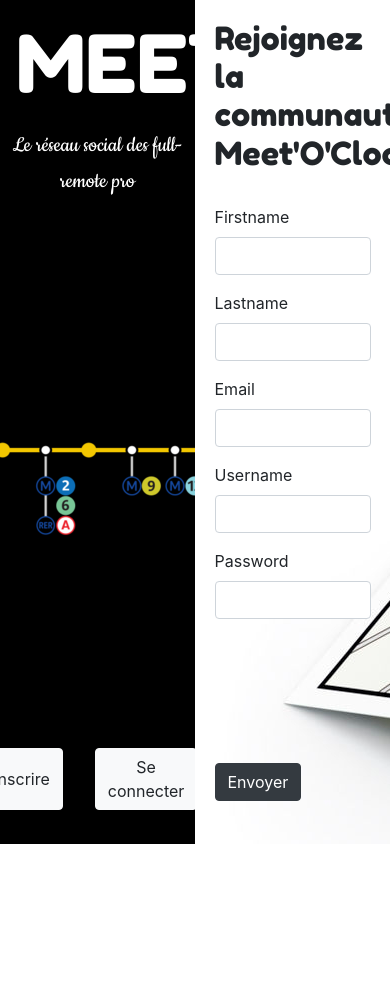
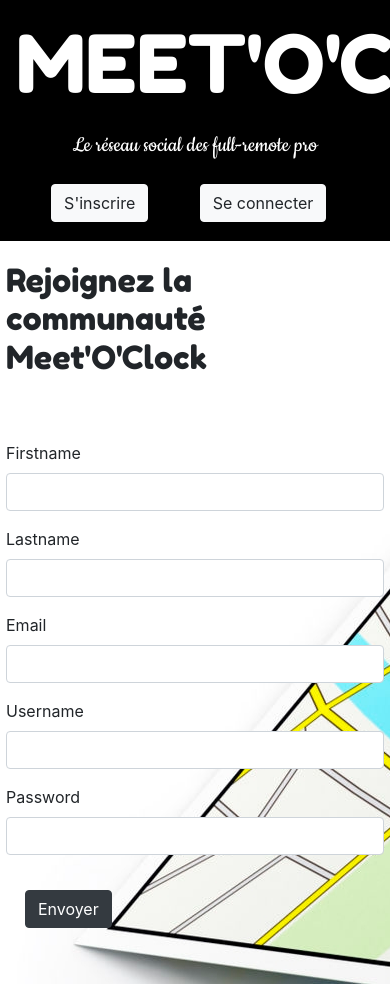
Before and after one commit to AnaiO/meet-o-clock, a Symfony app: template templates/home/index.html.twig in a window 390 px wide; the page is wider, and only the part inside the window is pictured. Before the commit the page ends 844 px from the top of that part, so only its background shows below. Run offline with Twig, Linux system fonts and the light colour scheme; the template is opened without the code that fills it, so the values that code supplies are empty; form fields are guessed from the names that the template uses; some libraries are stand-ins or nearby versions.

Commit message:
bootstrap breakpoints Responsive

```diff
--- a/public/css/styles.css
+++ b/public/css/styles.css
@@ -1,8 +1,7 @@
+
 .homepage--left{
     background-color: black;
     text-align: center;
-    width: 50vw;
-    height: 100vh;
     display: flex;
     flex-direction: column;
 
@@ -12,7 +11,7 @@
 .homepage--left h1{
     font-family: 'Fredoka One', cursive;
     color: white;
-    font-size: 5rem;
+    font-size: 5em;
     margin: 1rem;
 }
 
@@ -26,6 +25,7 @@
 
 .homepage--main{
     display: flex;
+    min-height: 100vh;
 }
 
 .homepage--buttons{
@@ -34,7 +34,7 @@
 }
 
 .homepage--button{
-    margin-top: 8rem;
+    margin: 5%;
     margin-right: 2rem;
     transition: all .2s ease-in-out;
 }
@@ -44,14 +44,17 @@
 }
 
 .homepage--right{
-    width: 50vw;
-    height: 100vh;
     padding: 5%;
     background-image: url('../img/carte.jpg');
+    background-repeat: no-repeat;
 
 }
 
 .homepage--title{
     font-family: 'Fredoka One', cursive;
-    margin-bottom: 2rem;
+    margin-bottom: 2em;
 }
+
+header img{
+    width: 100%;
+}
--- a/templates/base.html.twig
+++ b/templates/base.html.twig
@@ -2,6 +2,7 @@
 <html>
     <head>
         <meta charset="UTF-8">
+        <meta name="viewport" content="width=device-width, initial-scale=1, shrink-to-fit=no">
         <title>{% block title %}Meet'O'clock{% endblock %}</title>
         {% block stylesheets %}
             <link rel="stylesheet" href="https://stackpath.bootstrapcdn.com/bootstrap/4.3.1/css/bootstrap.min.css" integrity="sha384-ggOyR0iXCbMQv3Xipma34MD+dH/1fQ784/j6cY/iJTQUOhcWr7x9JvoRxT2MZw1T" crossorigin="anonymous">
--- a/templates/home/index.html.twig
+++ b/templates/home/index.html.twig
@@ -3,17 +3,18 @@
 {% block title %}Bienvenue sur {{ parent() }} ! {% endblock %}
 
 {% block body %}
-<div class="homepage--main">
-    <header class="homepage--left">
+<div class="homepage--main row">
+    <header class="homepage--left col-12  col-xl-6">
         <h1>MEET'O'CLOCK</h1>
+        <h1 class="d-none d-sm-block">MEET'O'CLOCK</h1>
         <span>Le réseau social des full-remote pro</span>
-        <div><img src="{{ asset('img/paris.svg.png') }}" alt="ligne de métro de paris"></div>
+        <div class="d-none d-xl-block"><img src="{{ asset('img/paris.svg.png') }}" alt="ligne de métro de paris"></div>
         <div class="homepage--buttons">
             <button class="homepage--button btn btn-light">S'inscrire</button>
             <button class="homepage--button btn btn-light">Se connecter</button>
         </div>
     </header>
-    <div class="homepage--right">
+    <div class="homepage--right  col-12 col-xl-6 offset-xl-0">
         <h2 class="homepage--title"> Rejoignez la communauté Meet'O'Clock</h2>
         <div class="form-group">
             {{ form_start(form)}}
```
Also changed, not shown: src/Controller/HomeController.php (+13 -2 lines), src/Controller/UsersController.php (+1 -7 lines), templates/users/index.html.twig (+1 -14 lines).
